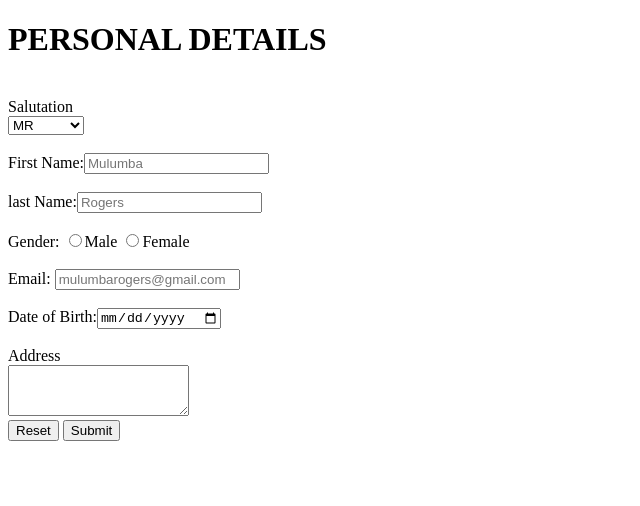
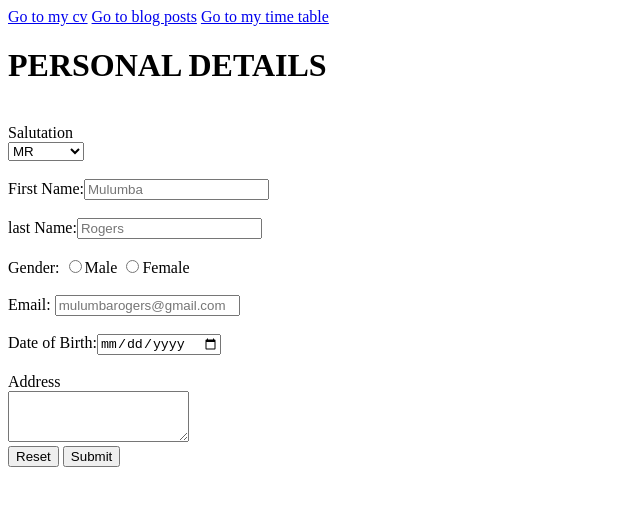
Before and after one commit to MULUMBArgrs/web-development-work, a plain HTML site: page index.html in a window 1280 px wide. Shown: the whole page, without its empty margins (0-640 px from the left). Drawn offline with Linux system fonts and the light colour scheme.

Commit message:
initial commit

```diff
--- a/index.html
+++ b/index.html
@@ -4,6 +4,9 @@
     <meta charset="UTF-8">
     <meta name="viewport" content="width=device-width, initial-scale=1.0">
     <title>FORM</title>
+    <a href="MY PROFILE.HTML">Go to my cv</a>
+    <a href="post card.html">Go to blog posts</a>
+    <a href="Table.html">Go to my time table</a>
 </head>
 <body>
 
```
Also changed, not shown: MY PROFILE.HTML (+1 -1 lines).
